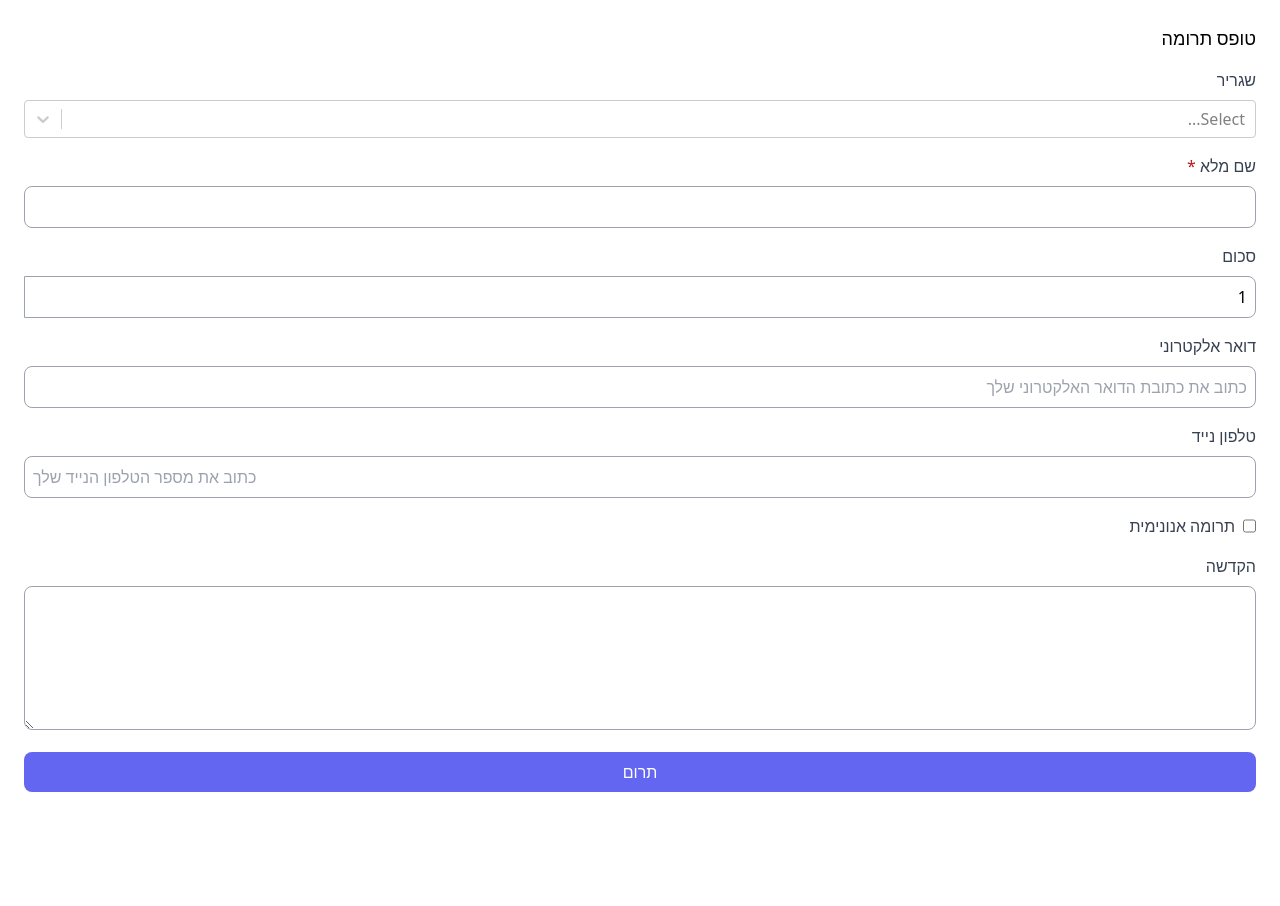
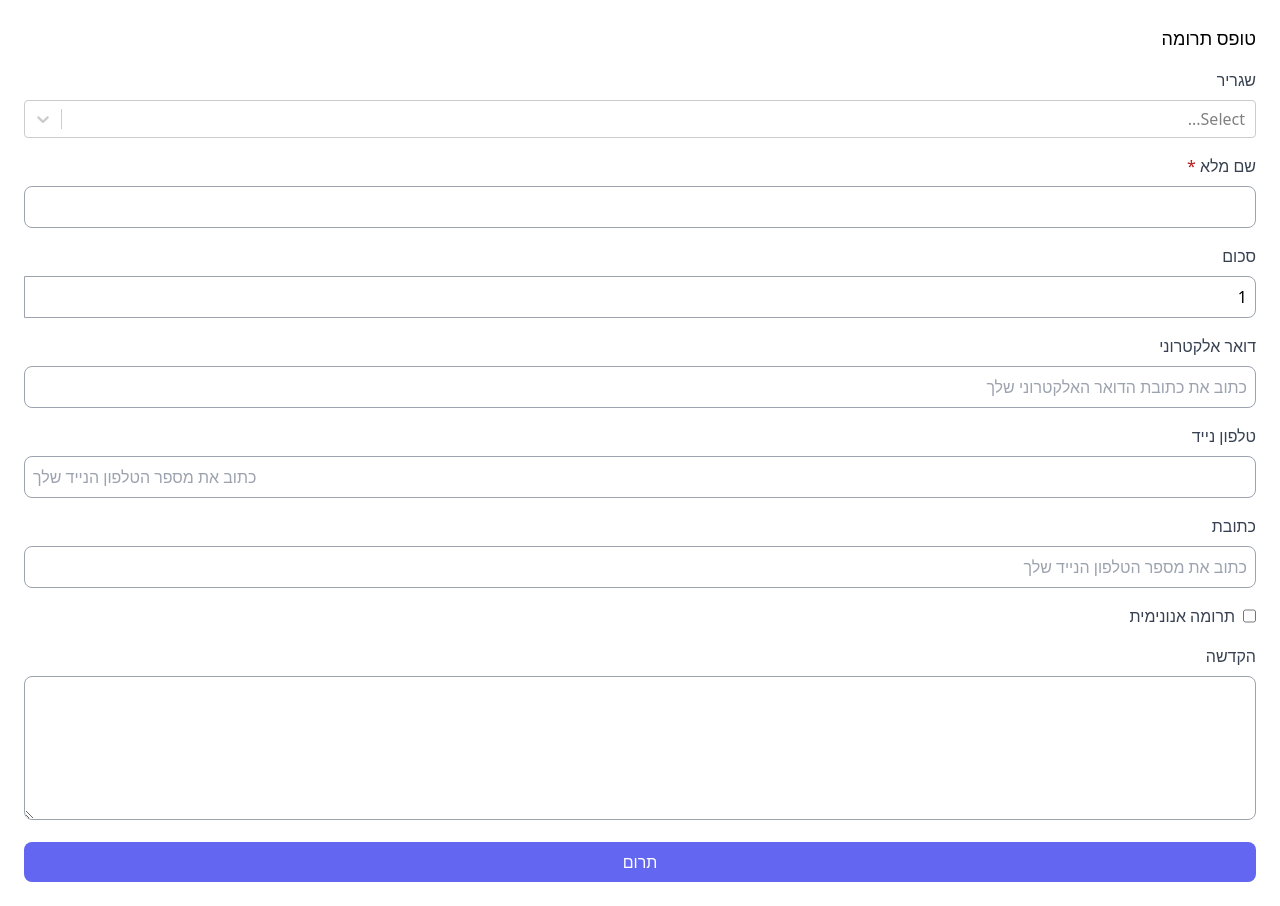
Before and after one commit to dovid-moshe-crow/bit-form, a Next.js app: page / in a window 1280 px wide. Before the commit the page ends 816 px from the top, so only its background shows below. Built offline with nearby package versions, Linux system fonts and the light colour scheme; no server answers.

Commit message:
add `address` field

```diff
--- a/src/pages/index.tsx
+++ b/src/pages/index.tsx
@@ -38,6 +38,7 @@ const Home = ({
   const [fullName, setFullName] = useState("");
   const [email, setEmail] = useState("");
   const [phoneNumber, setPhoneNumber] = useState("");
+  const [address, setAddress] = useState("");
   const [anonymous, setAnonymous] = useState(false);
   const [dedication, setDedication] = useState("");
   const [amount, setAmount] = useState(1);
@@ -54,6 +55,7 @@ const Home = ({
         body: new URLSearchParams({
           MosadId: mosadId,
           ClientName: fullName,
+          Adresse: address,
           Phone: phoneNumber,
           Amount: amount.toString(),
           Mail: email,
@@ -162,6 +164,19 @@ const Home = ({
             placeholder="כתוב את מספר הטלפון הנייד שלך"
           />
         </div>
+
+        <div className="mb-4">
+          <label className="mb-2 block font-medium text-gray-700">כתובת</label>
+          <input
+            className="w-full rounded-lg border border-gray-400 p-2"
+            type="text"
+            value={address}
+            onChange={(ev) => setAddress(ev.target.value)}
+            name="address"
+            placeholder="כתוב את מספר הטלפון הנייד שלך"
+          />
+        </div>
+
         <div className="mb-4 flex justify-start">
           <input
             className=" rounded-lg border border-gray-400"
```
